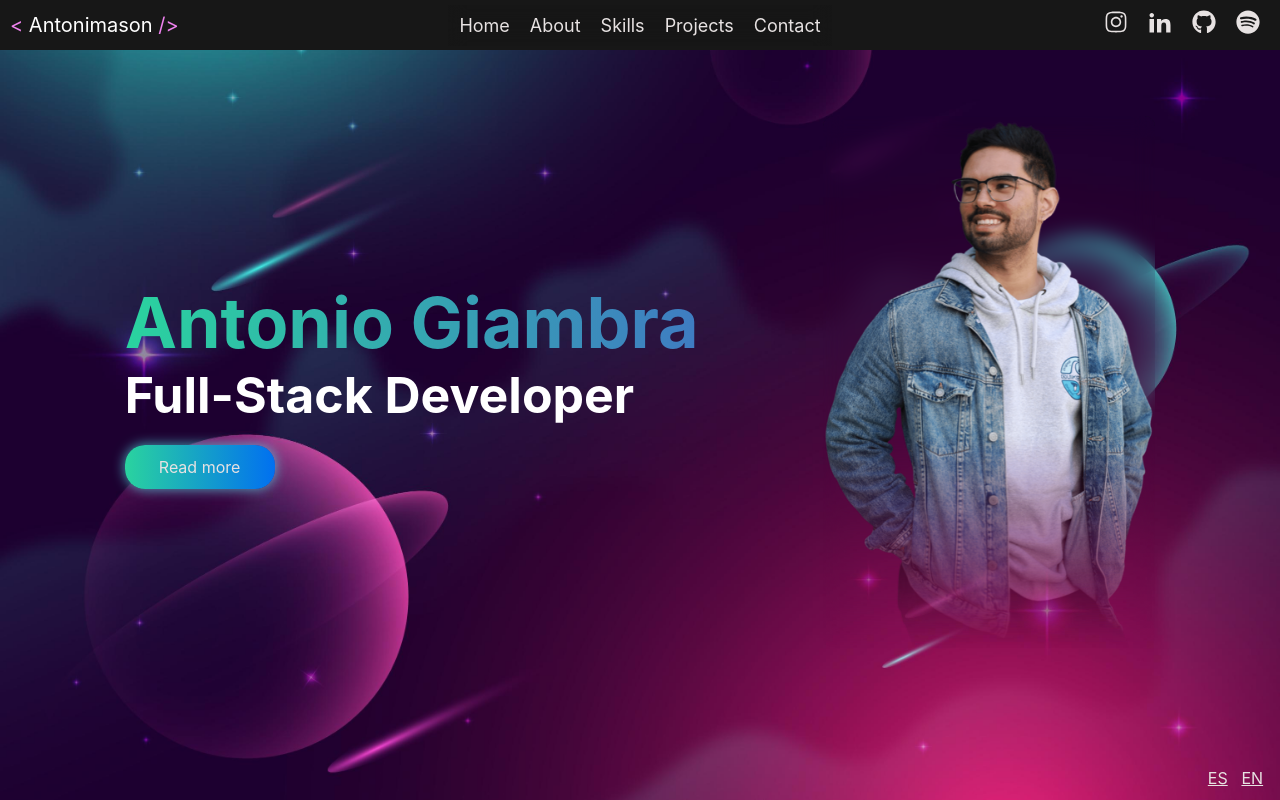
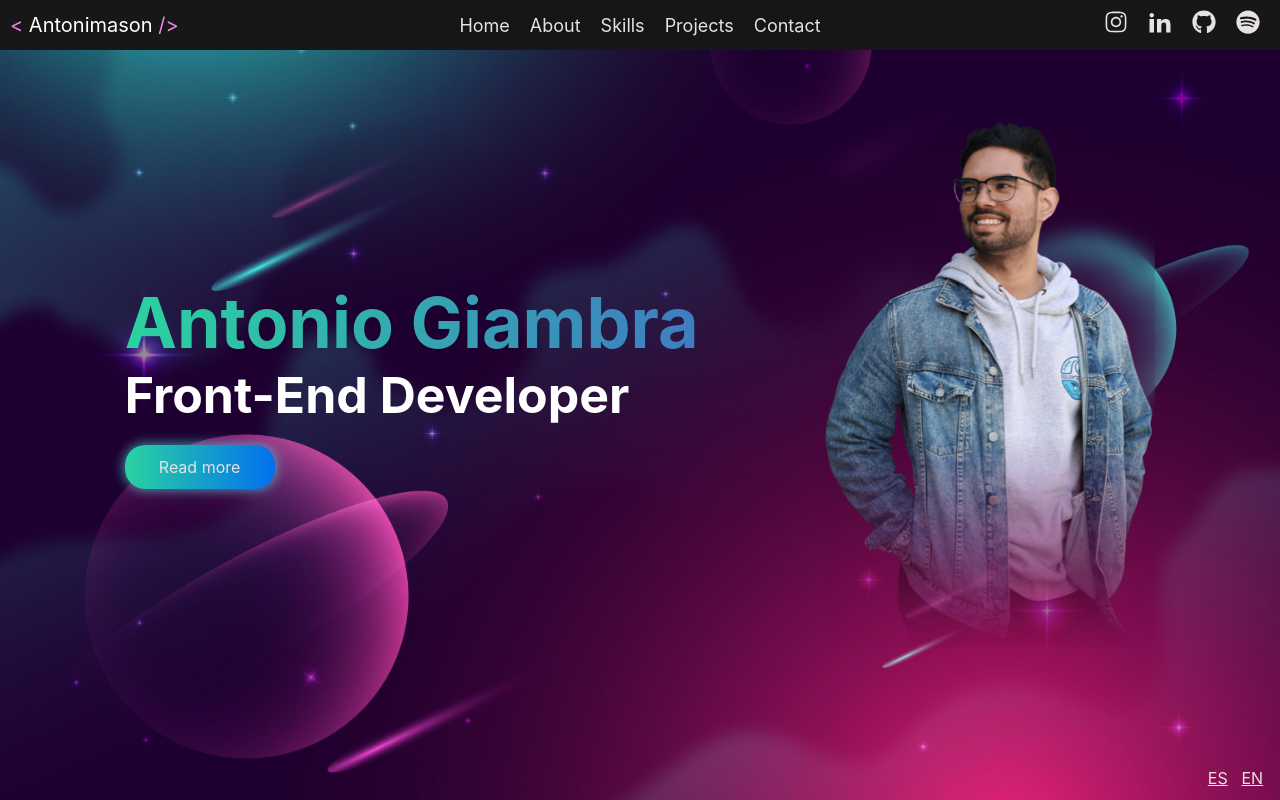
Before and after one commit to Antonimason/Portoflio-React, a React (Create React App) app: page / in a window 1280 px wide. Shown: the top 800 px of the page. Built offline with nearby package versions, Linux system fonts and the light colour scheme.

Commit message:
syntax error fixed

```diff
--- a/src/Components/Form/Form.css
+++ b/src/Components/Form/Form.css
@@ -41,7 +41,7 @@
 }
 
 .active:focus{
-    background-color: rgb(205, 205, 205);
+    background-color: rgb(255, 250, 250);
     color: black;
 }
 
--- a/src/Components/Header/Header.js
+++ b/src/Components/Header/Header.js
@@ -23,7 +23,7 @@ function Header(props){
         let hola = parseInt(((window.scrollY) / (document.body.scrollHeight - window.innerHeight) * 100))
         if (hola === 0) {
             setBg("background: transparent")
-        }else { setBg("background: white; margin-bottom: 5px;")}
+        }else { setBg("background: white, margin-bottom: 5px,")}
 
     }
     window.addEventListener('change',changeBg)
--- a/src/Translations/en/Global.json
+++ b/src/Translations/en/Global.json
@@ -9,7 +9,7 @@
         },
         "Home":{
             "name":"Antonio Giambra",
-            "profile":"Full-Stack Developer",
+            "profile":"Front-End Developer",
             "read-more":"Read more"
         },
         "About":{
--- a/src/Translations/es/Global.json
+++ b/src/Translations/es/Global.json
@@ -9,7 +9,7 @@
         },
         "Home":{
             "name":"Antonio Giambra",
-            "profile":"Desarrollador Full-Stack",
+            "profile":"Desarrollador Front-End",
             "read-more":"Leer más"
         },
         "About":{
```
